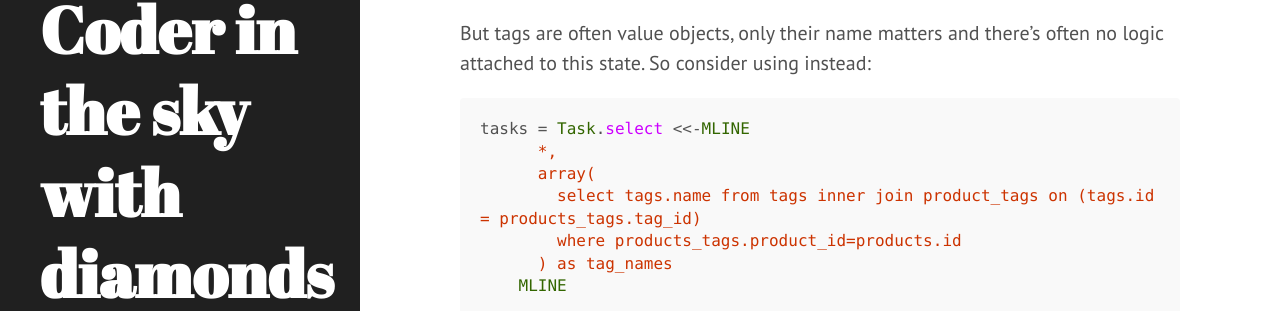
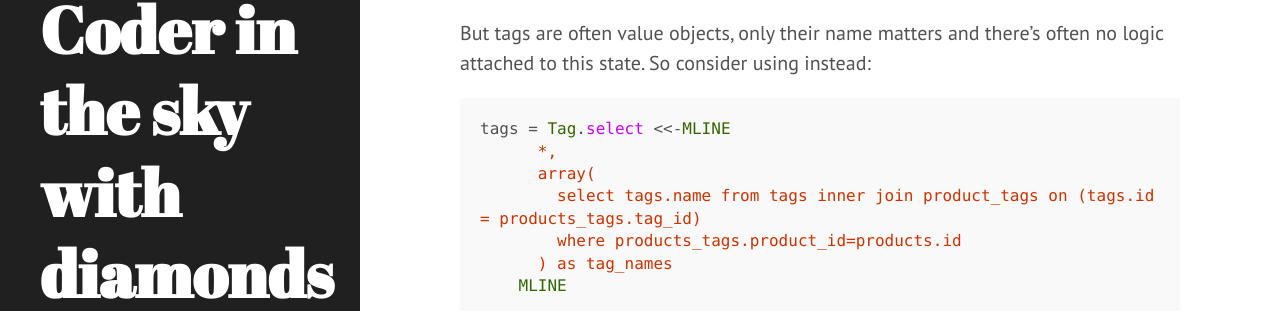
Before and after one commit to xymor/xymor.github.io, a Jekyll site: the page built from _posts/2016-06-28-ruby-sniplets-for-optimzed-tasks.markdown, in a window 1280 px wide and 900 px high, scrolled down 1304 px. Shown: the part 141-452 px from the top of the window. Built offline with Jekyll 4.4.1, drawn with Linux system fonts in a browser that asks for light colours; nearby versions of some CDN libraries; comment, search, counter and statistics services are not loaded.

Commit message:
Post update: Ruby sniplets for optimized tasks

```diff
--- a/_posts/2016-06-28-ruby-sniplets-for-optimzed-tasks.markdown
+++ b/_posts/2016-06-28-ruby-sniplets-for-optimzed-tasks.markdown
@@ -61,7 +61,7 @@ tasks = Task.find(:all, :include => :tags)
 But tags are often value objects, only their name matters and there's often no logic attached to this state. So consider using instead:
 
 ~~~~ruby
-tasks = Task.select <<-MLINE
+tags = Tag.select <<-MLINE
       *,
       array(
         select tags.name from tags inner join product_tags on (tags.id = products_tags.tag_id)
```
